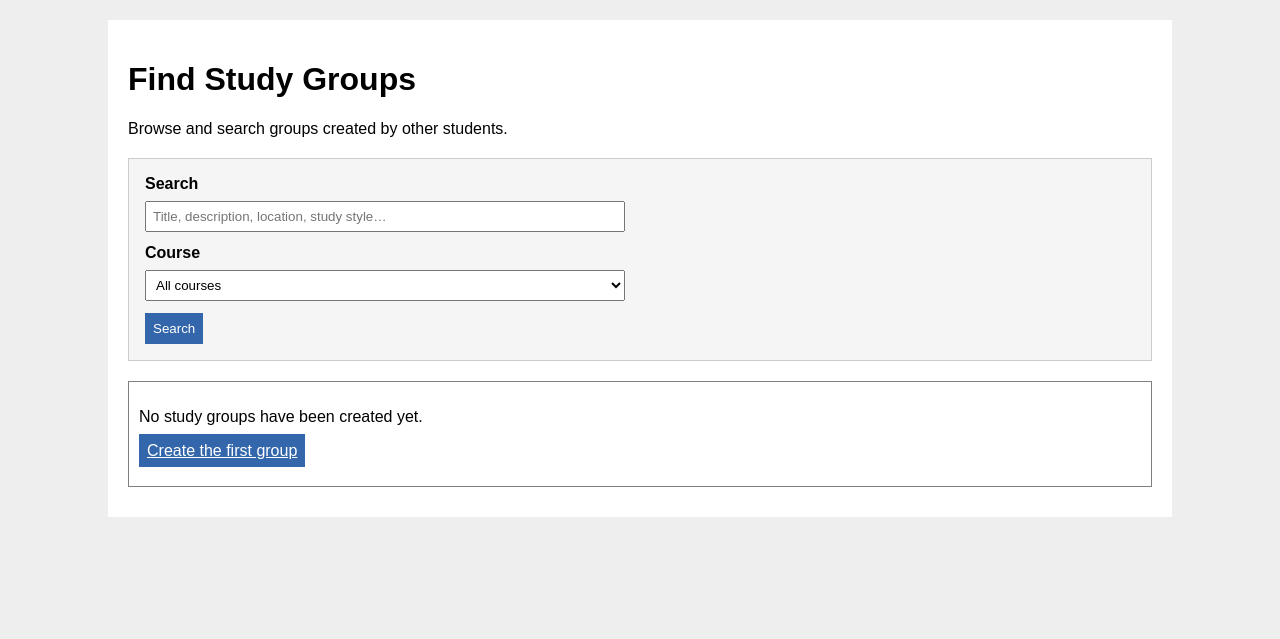
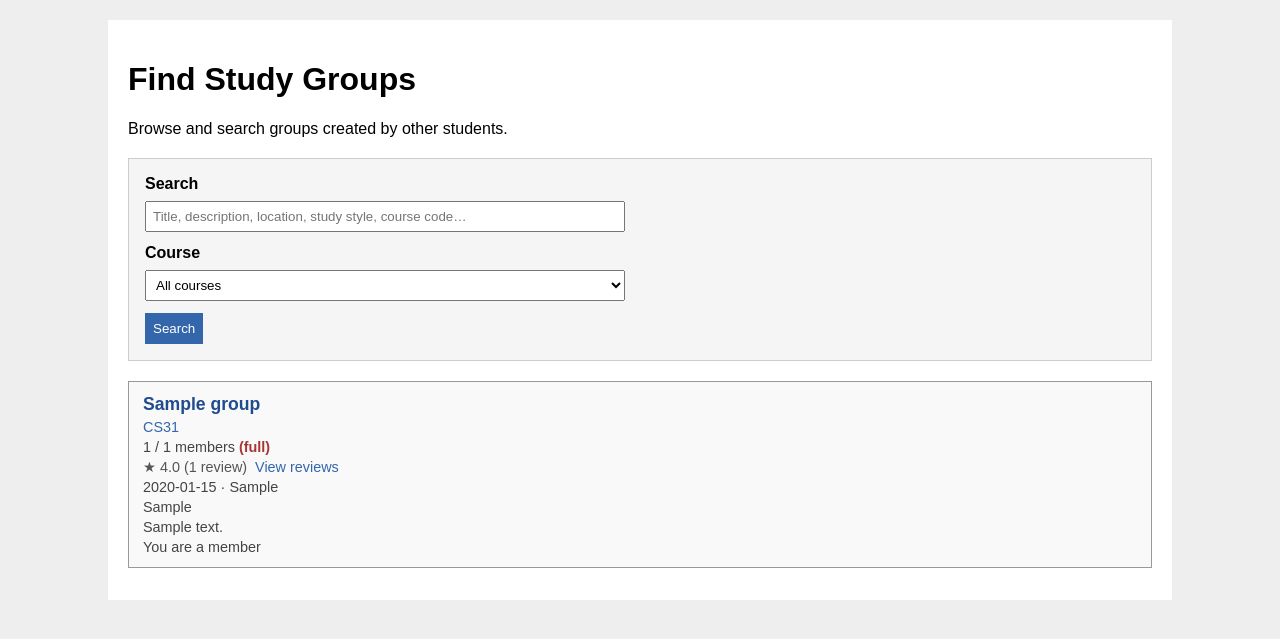
Before and after one commit to daniu98/StudyBuddy, a Flask app: page /groups in a window 1280 px wide. Shown: the part 66-705 px from the top of the page. Run offline with Flask 3, Linux system fonts and the light colour scheme; the visitor is signed in with stand-in values (Sample User, id 1); data comes from the database, SQL or seed files in the repository; tables that the repository leaves empty hold one stand-in row (values such as "Sample post"); data that the repository does not hold is empty; some web fonts are replaced.

Commit message:
Fix browse groups course search, membership, and review layout

```diff
--- a/static/style.css
+++ b/static/style.css
@@ -317,6 +317,33 @@ button:disabled {
     cursor: default;
 }
 
+.browse-group-title-link {
+    text-decoration: none;
+    color: #1f4b8f;
+}
+
+.browse-group-title-link:hover {
+    text-decoration: underline;
+}
+
+.browse-group-reviews {
+    display: flex;
+    flex-wrap: wrap;
+    align-items: center;
+    gap: 8px;
+    margin-top: 4px;
+}
+
+.browse-group-reviews-link {
+    font-size: 0.9em;
+    color: #3366aa;
+    text-decoration: none;
+}
+
+.browse-group-reviews-link:hover {
+    text-decoration: underline;
+}
+
 .calendar-list {
     margin-top: 20px;
 }
@@ -495,10 +522,9 @@ button:disabled {
 }
 
 .browse-group-rating {
-    display: block;
+    display: inline-block;
     font-size: 0.9em;
     color: #555;
-    margin-top: 4px;
 }
 
 .browse-group-rating-link {
--- a/studybuddy/__init__.py
+++ b/studybuddy/__init__.py
@@ -6,6 +6,11 @@ from .auth import bp as auth_bp
 from .db import current_user
 from .groups import bp as groups_bp
 from .main import bp as main_bp
+
+try:
+    from migrate_db import main as run_migrations
+except ImportError:
+    run_migrations = None
 
 
 def create_app():
@@ -16,6 +21,9 @@ def create_app():
         static_folder=str(project_root / "static"),
     )
     app.config["SECRET_KEY"] = "dev-secret-key-change-this"
+
+    if run_migrations is not None:
+        run_migrations()
 
     app.register_blueprint(main_bp)
     app.register_blueprint(auth_bp)
--- a/studybuddy/groups.py
+++ b/studybuddy/groups.py
@@ -102,10 +102,20 @@ def browse_groups():
                 OR sg.description LIKE ? COLLATE NOCASE
                 OR sg.location LIKE ? COLLATE NOCASE
                 OR sg.study_style LIKE ? COLLATE NOCASE
+                OR EXISTS (
+                    SELECT 1
+                    FROM group_courses gc
+                    JOIN courses c ON c.id = gc.course_id
+                    WHERE gc.group_id = sg.id
+                      AND (
+                          c.code LIKE ? COLLATE NOCASE
+                          OR c.name LIKE ? COLLATE NOCASE
+                      )
+                )
             )
             """
         )
-        params.extend([pattern, pattern, pattern, pattern])
+        params.extend([pattern, pattern, pattern, pattern, pattern, pattern])
 
     if course_id is not None:
         conditions.append(
@@ -122,7 +132,7 @@ def browse_groups():
     if conditions:
         where_clause = "WHERE " + " AND ".join(conditions)
 
-    groups = conn.execute(
+    group_rows = conn.execute(
         f"""
         SELECT sg.id, sg.title, sg.description, sg.meeting_time, sg.location,
                sg.study_style, sg.max_members,
@@ -133,10 +143,6 @@ def browse_groups():
                    JOIN courses c ON c.id = gc.course_id
                    WHERE gc.group_id = sg.id
                ) AS course_codes,
-               EXISTS (
-                   SELECT 1 FROM group_members gm
-                   WHERE gm.group_id = sg.id AND gm.user_id = ?
-               ) AS is_member,
                (
                    SELECT ROUND(AVG(r.rating), 1)
                    FROM group_reviews r
@@ -151,8 +157,22 @@ def browse_groups():
         {where_clause}
         ORDER BY sg.title COLLATE NOCASE
         """,
-        [user_id] + params,
+        params,
     ).fetchall()
+
+    member_group_ids = {
+        row["group_id"]
+        for row in conn.execute(
+            "SELECT group_id FROM group_members WHERE user_id = ?",
+            (user_id,),
+        ).fetchall()
+    }
+
+    groups = []
+    for row in group_rows:
+        group = dict(row)
+        group["is_member"] = row["id"] in member_group_ids
+        groups.append(group)
 
     courses = conn.execute("SELECT * FROM courses ORDER BY code").fetchall()
     conn.close()
--- a/templates/browse_groups.html
+++ b/templates/browse_groups.html
@@ -11,7 +11,7 @@
             id="q"
             name="q"
             value="{{ q }}"
-            placeholder="Title, description, location, study style…"
+            placeholder="Title, description, location, study style, course code…"
             class="browse-search-input"
         >
     </div>
@@ -53,7 +53,7 @@
     {% for g in groups %}
         <li>
             <article class="dashboard-group-card browse-group-card-static">
-                <a class="dashboard-group-title" href="{{ url_for('groups.group_detail', group_id=g.id) }}">{{ g.title }}</a>
+                <a class="dashboard-group-title browse-group-title-link" href="{{ url_for('groups.group_detail', group_id=g.id) }}">{{ g.title }}</a>
                 {% if g.course_codes %}
                     <span class="browse-group-courses">{{ g.course_codes }}</span>
                 {% endif %}
@@ -64,9 +64,12 @@
                     {% endif %}
                 </span>
                 {% if g.review_count %}
-                    <span class="browse-group-rating">
-                        ★ {{ "%.1f"|format(g.avg_rating) }}
-                        ({{ g.review_count }} review{% if g.review_count != 1 %}s{% endif %})
+                    <span class="browse-group-reviews">
+                        <span class="browse-group-rating">
+                            ★ {{ "%.1f"|format(g.avg_rating) }}
+                            ({{ g.review_count }} review{% if g.review_count != 1 %}s{% endif %})
+                        </span>
+                        <a class="browse-group-reviews-link" href="{{ url_for('groups.group_reviews', group_id=g.id) }}">View reviews</a>
                     </span>
                 {% endif %}
                 {% if g.meeting_time or g.location %}
@@ -81,11 +84,6 @@
                 {% endif %}
                 {% if g.description %}
                     <span class="dashboard-group-desc">{{ g.description }}</span>
-                {% endif %}
-                {% if g.review_count %}
-                    <span class="browse-group-rating-link">
-                        <a href="{{ url_for('groups.group_reviews', group_id=g.id) }}">View reviews</a>
-                    </span>
                 {% endif %}
                 {% if g.is_member %}
                     <span class="dashboard-group-role">You are a member</span>
```
